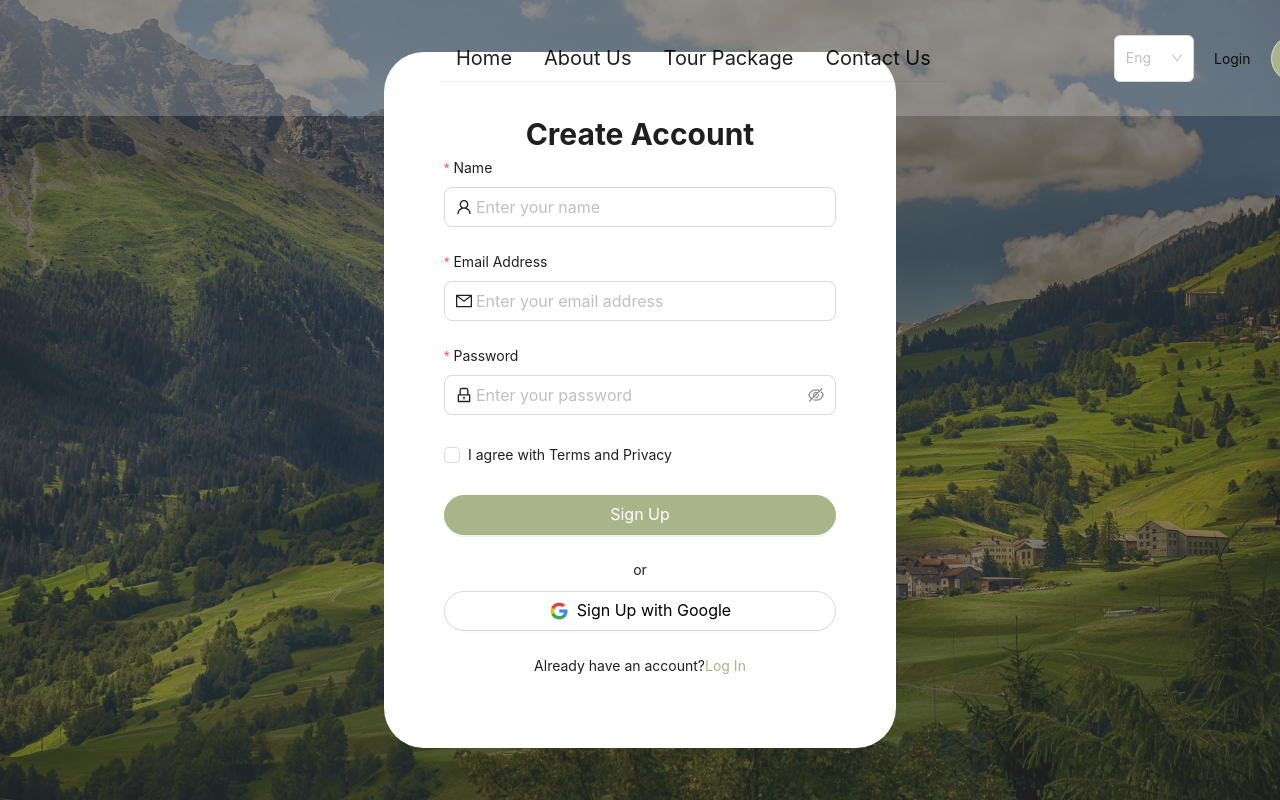
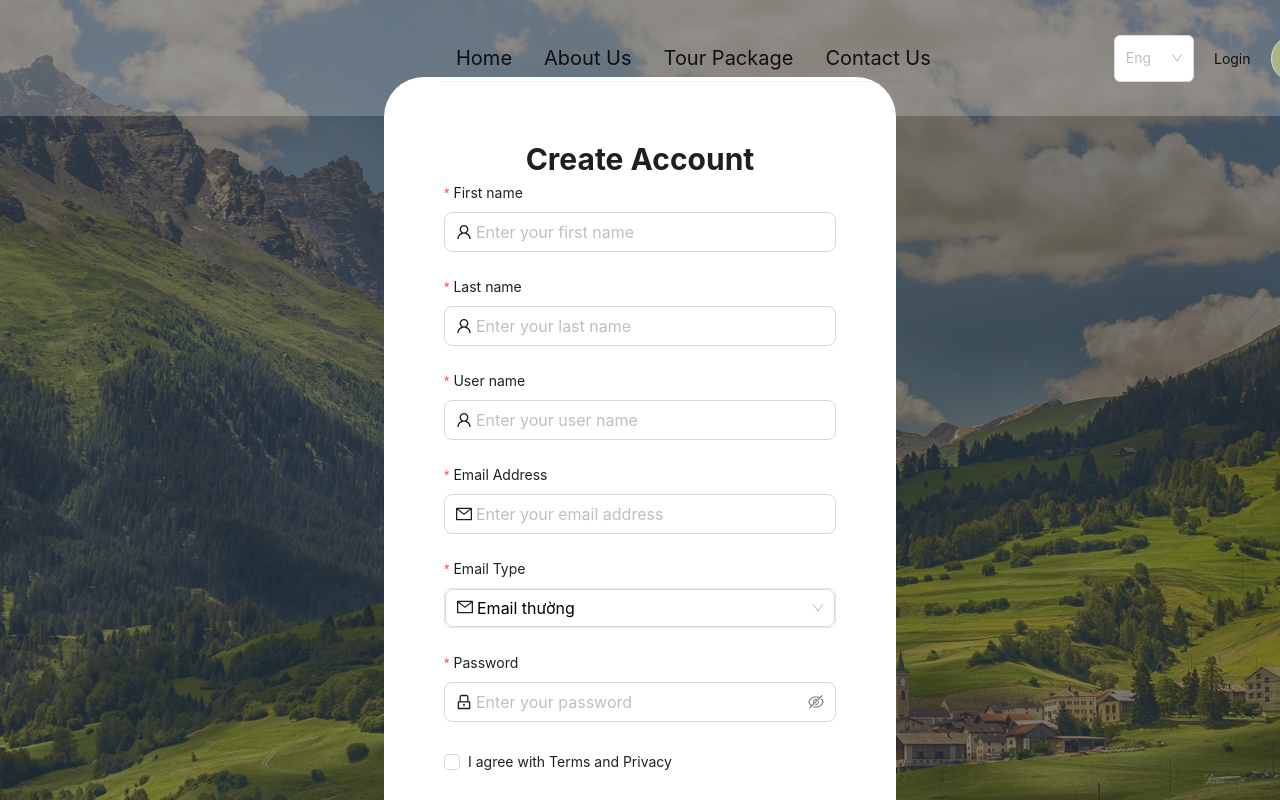
Before and after one commit to huypvn98/FE_HOTEL_BOOKING_PROJECT, a React (Create React App) app in the folder hotel-booking-fe/: page /signup in a window 1280 px wide. Shown: the top 800 px of the page. Built offline with nearby package versions, Linux system fonts and the light colour scheme; no server answers.

Commit message:
fetch api register

```diff
--- a/hotel-booking-fe/src/axios/axiosInterceptor.js
+++ b/hotel-booking-fe/src/axios/axiosInterceptor.js
@@ -9,6 +9,7 @@ export const axiosClientVer2 = axios.create({
   baseURL: "https://hotelbooking-a6b9ecdjbza2h5ft.canadacentral-01.azurewebsites.net/api/",
   headers: {
     "Content-Type": "application/json",
+    "Content-Type": "multipart/form-data",
     Accept: "application/json",
     Authorization: accessToken ? `Bearer ${accessToken}` : undefined,
   },
--- a/hotel-booking-fe/src/page/UserPages/SignUp/SignUp.css
+++ b/hotel-booking-fe/src/page/UserPages/SignUp/SignUp.css
@@ -1,6 +1,6 @@
 .bgImage {
   background-image: url("/src/image/backgroundImage.jpg");
-  height: 100vh;
+  height: 130vh;
   background-position: center;
   background-repeat: no-repeat;
   background-size: cover;
@@ -11,17 +11,22 @@
 
 .signup_form {
   width: 512px;
-  height: 696px;
+  height: auto;
   padding: 60px;
   border-radius: 40px;
   background-color: white;
   z-index: 2;
+  margin-top: 80px;
 }
 
 .overlay {
   position: absolute;
   width: 100%;
-  height: 100vh;
+  height: 130vh;
   background: #33333399; /* Adjust the opacity as needed */
   z-index: 1;
 }
+
+.ant-select-selection-item {
+  color: black !important;
+}
--- a/hotel-booking-fe/src/page/UserPages/SignUp/SignUp.jsx
+++ b/hotel-booking-fe/src/page/UserPages/SignUp/SignUp.jsx
@@ -1,6 +1,6 @@
 import React from "react";
 import "./SignUp.css";
-import { Button, Checkbox, Form, Input } from "antd";
+import { Button, Checkbox, Form, Input, Select } from "antd";
 import {
   GoogleOutlined,
   LockOutlined,
@@ -9,11 +9,31 @@ import {
 } from "@ant-design/icons";
 import { Link } from "react-router-dom";
 import googleIcon from "../../../image/googleIcon.png";
+import { useDispatch } from "react-redux";
+import { registerUser } from "../../../redux/slices/testSlice";
 
 const SignUp = () => {
+  const dispatch = useDispatch();
+
   const onFinish = (values) => {
-    console.log("Received values of form: ", values);
+    dispatch(registerUser(values));
   };
+
+  const options = [
+    {
+      value: "thuong",
+      label: "Email thường",
+    },
+    {
+      value: "email co quan",
+      label: "Email cơ quan ",
+    },
+    {
+      value: "email giao duc",
+      label: "Email giáo dục",
+
+    },
+  ];
 
   return (
     <div className="bgImage">
@@ -30,27 +50,63 @@ const SignUp = () => {
           onFinish={onFinish}
           layout="vertical"
         >
-          {/* Name Field */}
+          {/* First Name Field */}
           <Form.Item
-            name="name"
-            label="Name"
+            name="FirstName"
+            label="First name"
             rules={[
               {
                 required: true,
-                message: "Please enter your name!",
+                message: "Please enter your first name!",
               },
             ]}
           >
             <Input
               size="large"
               prefix={<UserOutlined />}
-              placeholder="Enter your name"
+              placeholder="Enter your first name"
+            />
+          </Form.Item>
+
+          {/* Last Name Field */}
+          <Form.Item
+            name="LastName"
+            label="Last name"
+            rules={[
+              {
+                required: true,
+                message: "Please enter your last name!",
+              },
+            ]}
+          >
+            <Input
+              size="large"
+              prefix={<UserOutlined />}
+              placeholder="Enter your last name"
+            />
+          </Form.Item>
+
+          {/* User Name Field */}
+          <Form.Item
+            name="UserName"
+            label="User name"
+            rules={[
+              {
+                required: true,
+                message: "Please enter your user name!",
+              },
+            ]}
+          >
+            <Input
+              size="large"
+              prefix={<UserOutlined />}
+              placeholder="Enter your user name"
             />
           </Form.Item>
 
           {/* Email Field */}
           <Form.Item
-            name="email"
+            name="Email"
             label="Email Address"
             rules={[
               {
@@ -67,9 +123,30 @@ const SignUp = () => {
             />
           </Form.Item>
 
+          <Form.Item
+            name="EmailType"
+            label="Email Type"
+            rules={[
+              {
+                required: true,
+                message: "Please select an email type!",
+              },
+            ]}
+            initialValue="thuong"
+            className="custom-form-item"
+          >
+            <Select
+              size="large"
+              prefix={<MailOutlined />}
+              placeholder="Select your email type"
+              className="border-[1.5px] rounded-md"
+              options={options}
+            />
+          </Form.Item>
+
           {/* Password Field */}
           <Form.Item
-            name="password"
+            name="Password"
             label="Password"
             rules={[{ required: true, message: "Please enter your password!" }]}
           >
--- a/hotel-booking-fe/src/redux/slices/testSlice.js
+++ b/hotel-booking-fe/src/redux/slices/testSlice.js
@@ -1,5 +1,6 @@
 import { createAsyncThunk, createSlice } from "@reduxjs/toolkit";
-import { getRequest } from "../../services/httpMethods";
+import { getRequest, postRequest } from "../../services/httpMethods";
+import { notification } from "antd";
 
 const initialState = {
   data: null,
@@ -15,27 +16,48 @@ export const testSlice = createSlice({
   },
   extraReducers: (builder) => {
     builder.addCase(testFunc.fulfilled, (state, action) => {
-
-        state.data = action.payload;
-
+      state.data = action.payload;
     });
   },
 });
 
 export const testFunc = createAsyncThunk(
   "data/testFunc",
-  async ( _,{ rejectWithValue }) => {
+  async (_, { rejectWithValue }) => {
     try {
       const res = await getRequest(`TestAuthorize/admin`);
 
-        return res.data;
-
+      return res.data;
     } catch (error) {
       return rejectWithValue("Error");
     }
   }
 );
 
+export const registerUser = createAsyncThunk(
+  "data/registerUser",
+  async (payload, { rejectWithValue }) => {
+    try {
+      const response = await postRequest("Auth/register", payload);
+      if (response && response.status === 200) {
+        notification.success({
+          message: "Registration Successful",
+          description: "You have successfully registered.",
+          duration: 2,
+        });
+      }
+      return response.data;
+    } catch (error) {
+      // Show error notification
+      notification.error({
+        message: "Registration Failed",
+        description: error.response || "An error occurred during registration.",
+      });
+
+      return rejectWithValue(error.response || error.message);
+    }
+  }
+);
 
 export const { setUser } = testSlice.actions;
 export default testSlice;
```
